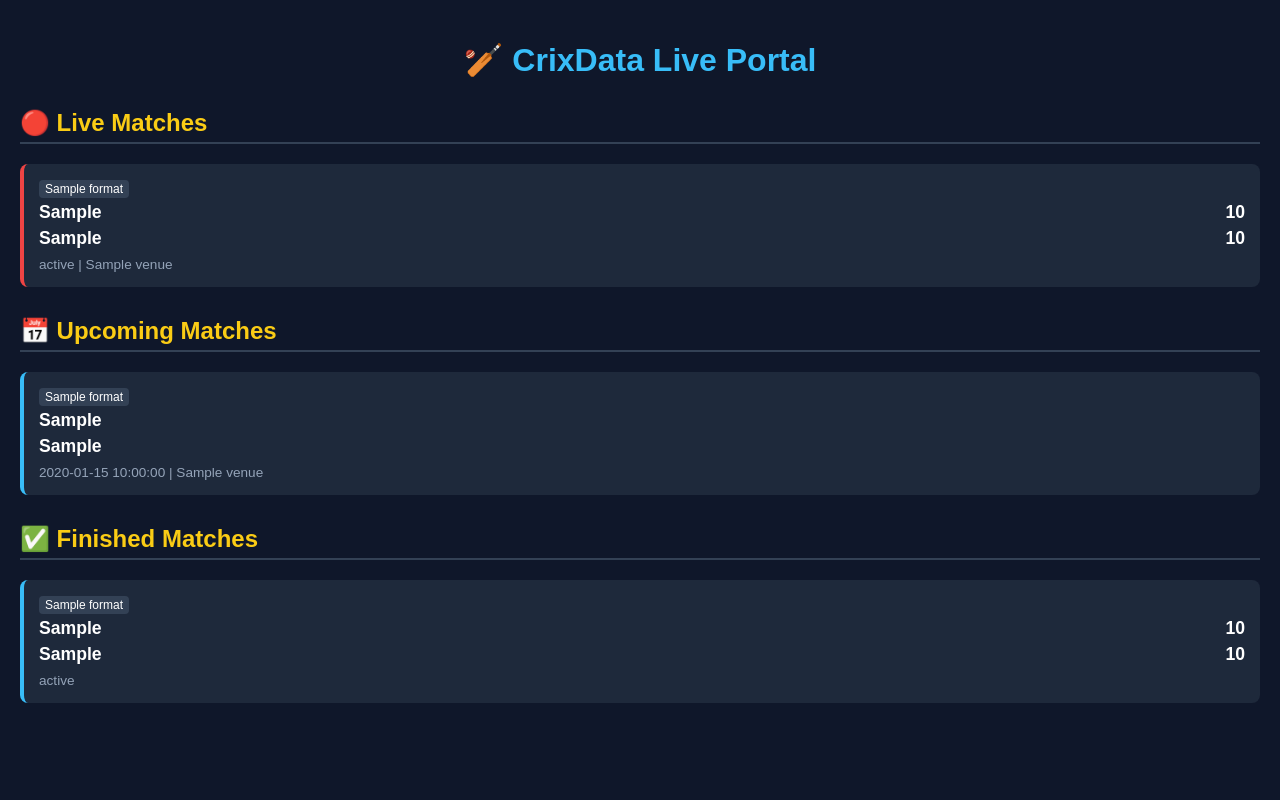
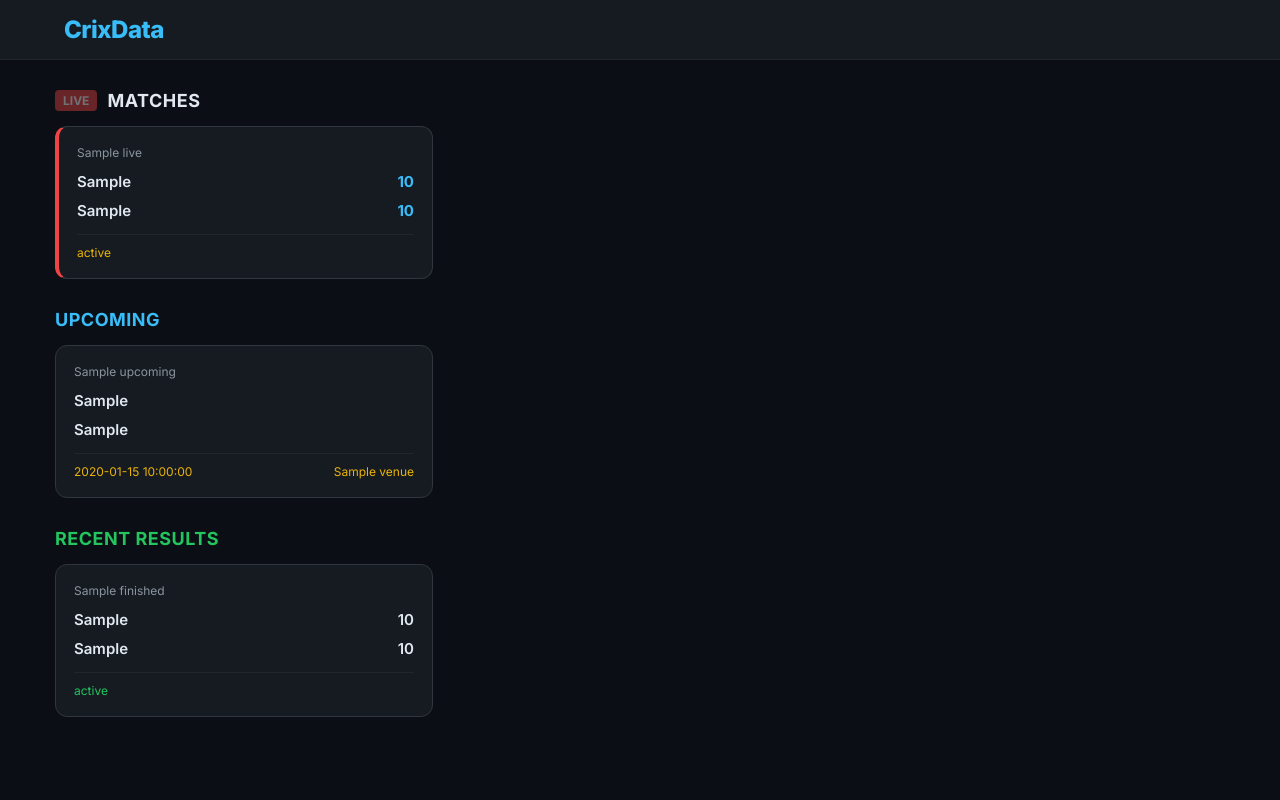
Before and after one commit to krishnahirwal16-alt/CrixData-v2, a Flask app: template templates/index.html in a window 1280 px wide. Run offline with Flask 3, Linux system fonts and the light colour scheme; the template is opened without the code that fills it: most values are stand-ins (such as "Sample title", 1, 10 or a date in 2020).

Commit message:
Revamp index.html layout and styles
Updated the layout and styles of the index.html file to enhance the user interface and improve readability.

```diff
--- a/templates/index.html
+++ b/templates/index.html
@@ -3,62 +3,83 @@
 <head>
     <meta charset="UTF-8">
     <meta name="viewport" content="width=device-width, initial-scale=1.0">
-    <title>CrixData - Live Scores</title>
+    <title>CrixData</title>
+    <link href="https://fonts.googleapis.com/css2?family=Inter:wght@400;600;700;800&display=swap" rel="stylesheet">
     <style>
-        body { font-family: Arial, sans-serif; background: #0f172a; color: #fff; margin: 0; padding: 20px; }
-        h1 { text-align: center; color: #38bdf8; }
-        .section-title { color: #facc15; border-bottom: 2px solid #334155; padding-bottom: 5px; margin-top: 30px; }
-        .grid { display: grid; grid-template-columns: repeat(auto-fit, minmax(280px, 1fr)); gap: 15px; margin-top: 15px; }
-        .card { background: #1e293b; padding: 15px; border-radius: 8px; border-left: 4px solid #38bdf8; }
-        .live { border-left-color: #ef4444; }
-        .team { font-weight: bold; font-size: 1.1em; display: flex; justify-content: space-between; margin: 5px 0; }
-        .status { font-size: 0.85em; color: #94a3b8; margin-top: 8px; }
-        .badge { background: #334155; font-size: 0.75em; padding: 2px 6px; border-radius: 4px; }
+        * { box-sizing: border-box; margin: 0; padding: 0; font-family: 'Inter', sans-serif; }
+        body { background: #0b0e14; color: #e2e8f0; padding-bottom: 50px; }
+        .navbar { background: #161b22; border-bottom: 1px solid #21262d; padding: 15px 5%; display: flex; align-items: center; justify-content: space-between; }
+        .brand { font-size: 24px; font-weight: 800; color: #38bdf8; letter-spacing: -0.5px; }
+        .brand span { color: #22c55e; }
+        .container { max-width: 1200px; margin: 25px auto; padding: 0 15px; }
+        .section-header { display: flex; align-items: center; gap: 10px; margin: 30px 0 15px 0; }
+        .section-title { font-size: 18px; font-weight: 700; text-transform: uppercase; letter-spacing: 0.5px; }
+        .badge-live { background: #ef4444; color: #fff; padding: 3px 8px; border-radius: 4px; font-size: 12px; font-weight: 700; animation: pulse 1.5s infinite; }
+        .grid { display: grid; grid-template-columns: repeat(auto-fill, minmax(320px, 1fr)); gap: 18px; }
+        .card { background: #161b22; border: 1px solid #30363d; border-radius: 12px; padding: 18px; transition: transform 0.2s; }
+        .card:hover { transform: translateY(-3px); border-color: #38bdf8; }
+        .card-header { font-size: 12px; color: #8b949e; margin-bottom: 12px; white-space: nowrap; overflow: hidden; text-overflow: ellipsis; }
+        .team-row { display: flex; justify-content: space-between; align-items: center; margin: 10px 0; font-size: 15px; font-weight: 600; }
+        .score { color: #38bdf8; font-weight: 700; }
+        .card-footer { margin-top: 14px; padding-top: 10px; border-top: 1px solid #21262d; font-size: 12px; color: #eab308; display: flex; justify-content: space-between; }
+        .empty-msg { background: #161b22; padding: 20px; border-radius: 8px; color: #8b949e; border: 1px dashed #30363d; }
+        @keyframes pulse { 0% { opacity: 1; } 50% { opacity: 0.4; } 100% { opacity: 1; } }
     </style>
 </head>
 <body>
-    <h1>🏏 CrixData Live Portal</h1>
+    <nav class="navbar">
+        <div class="brand">CrixData</div>
+    </nav>
 
-    <h2 class="section-title">🔴 Live Matches</h2>
+    <div class="container">
+        <div class="section-header">
+            <span class="badge-live">LIVE</span>
+            <h2 class="section-title">Matches</h2>
+        </div>
         <div class="grid">
             {% for m in matches.live %}
-        <div class="card live">
-            <span class="badge">{{ m.format }}</span>
-            <div class="team"><span>{{ m.t1 }}</span> <span>{{ m.t1_score }}</span></div>
-            <div class="team"><span>{{ m.t2 }}</span> <span>{{ m.t2_score }}</span></div>
-            <div class="status">{{ m.status }} | {{ m.venue }}</div>
+            <div class="card" style="border-left: 4px solid #ef4444;">
+                <div class="card-header">{{ m.title }}</div>
+                <div class="team-row"><span>{{ m.t1 }}</span><span class="score">{{ m.t1_score }}</span></div>
+                <div class="team-row"><span>{{ m.t2 }}</span><span class="score">{{ m.t2_score }}</span></div>
+                <div class="card-footer"><span>{{ m.status }}</span></div>
             </div>
             {% else %}
-        <p>No live matches right now.</p>
+            <div class="empty-msg">No live matches currently in progress.</div>
             {% endfor %}
         </div>
 
-    <h2 class="section-title">📅 Upcoming Matches</h2>
+        <div class="section-header">
+            <h2 class="section-title" style="color: #38bdf8;">Upcoming</h2>
+        </div>
         <div class="grid">
             {% for m in matches.upcoming %}
             <div class="card">
-            <span class="badge">{{ m.format }}</span>
-            <div class="team"><span>{{ m.t1 }}</span></div>
-            <div class="team"><span>{{ m.t2 }}</span></div>
-            <div class="status">{{ m.date }} | {{ m.venue }}</div>
+                <div class="card-header">{{ m.title }}</div>
+                <div class="team-row"><span>{{ m.t1 }}</span></div>
+                <div class="team-row"><span>{{ m.t2 }}</span></div>
+                <div class="card-footer"><span>{{ m.date }}</span><span>{{ m.venue }}</span></div>
             </div>
             {% else %}
-        <p>No upcoming matches listed.</p>
+            <div class="empty-msg">No upcoming matches scheduled.</div>
             {% endfor %}
         </div>
 
-    <h2 class="section-title">✅ Finished Matches</h2>
+        <div class="section-header">
+            <h2 class="section-title" style="color: #22c55e;">Recent Results</h2>
+        </div>
         <div class="grid">
             {% for m in matches.finished %}
             <div class="card">
-            <span class="badge">{{ m.format }}</span>
-            <div class="team"><span>{{ m.t1 }}</span> <span>{{ m.t1_score }}</span></div>
-            <div class="team"><span>{{ m.t2 }}</span> <span>{{ m.t2_score }}</span></div>
-            <div class="status">{{ m.status }}</div>
+                <div class="card-header">{{ m.title }}</div>
+                <div class="team-row"><span>{{ m.t1 }}</span><span>{{ m.t1_score }}</span></div>
+                <div class="team-row"><span>{{ m.t2 }}</span><span>{{ m.t2_score }}</span></div>
+                <div class="card-footer"><span style="color: #22c55e;">{{ m.status }}</span></div>
             </div>
             {% else %}
-        <p>No recent finished matches.</p>
+            <div class="empty-msg">No recent finished matches available.</div>
             {% endfor %}
+        </div>
     </div>
 </body>
 </html>
```
Lines whose indentation alone changed are shown as unchanged.
